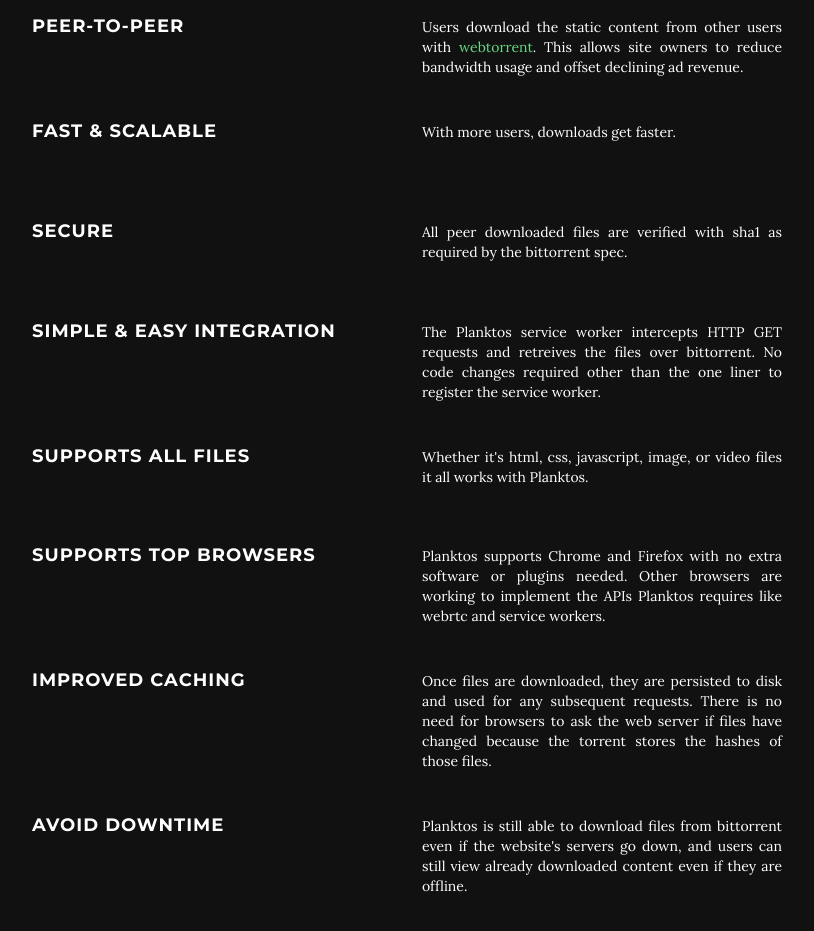
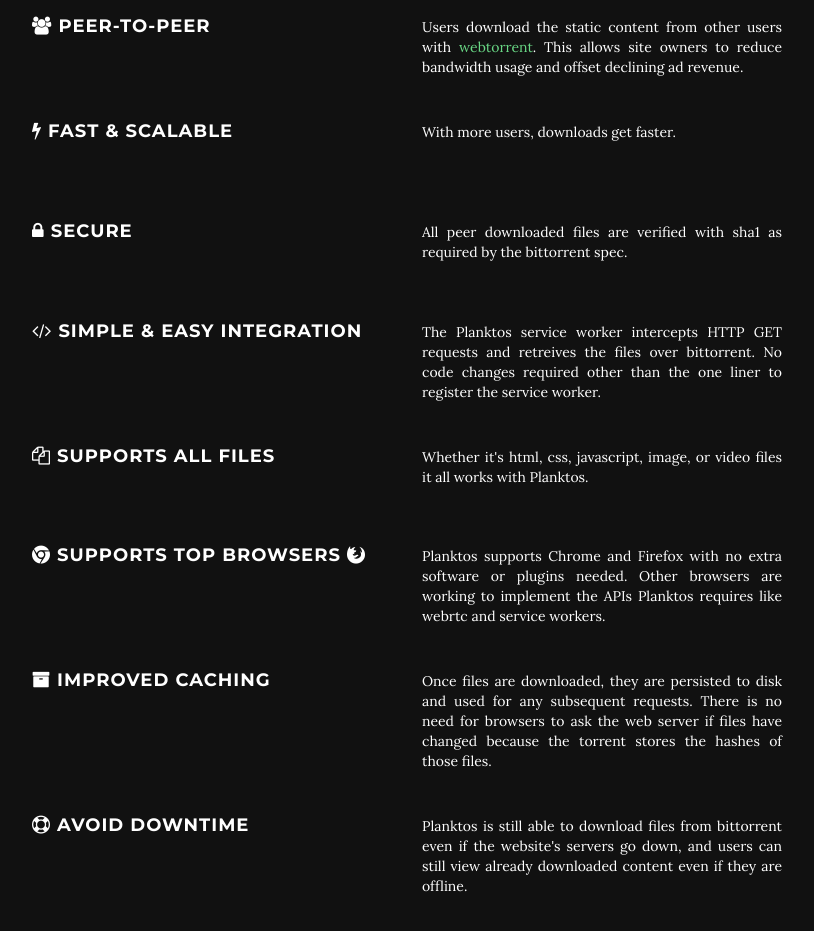
Before and after one commit to xuset/planktos, a plain HTML site: page index.html in a window 1280 px wide. Shown: the part 1100-2031 px from the top of the page, without its empty margins (233-1047 px from the left). Drawn offline with nearby package versions, Linux system fonts and the light colour scheme.

Commit message:
Adding icons to about list

```diff
--- a/index.html
+++ b/index.html
@@ -90,7 +90,10 @@
 
         <div class="row" style="padding-bottom: 45px">
             <div class="col-md-4 col-md-offset-2">
-                <h4>peer-to-peer</h4>
+                <h4>
+                    <i class="fa fa-users" aria-hidden="true"></i>
+                    peer-to-peer
+                </h4>
             </div>
             <div class="col-md-4 text-justify">
               Users download the static content from other users with <a target="_blank" href="https://webtorrent.io/">webtorrent</a>. This allows site owners to reduce bandwidth usage and offset declining ad revenue.
@@ -98,7 +101,10 @@
         </div>
         <div class="row" style="padding-bottom: 45px">
             <div class="col-md-4 col-md-offset-2">
-                <h4>Fast &amp; Scalable</h4>
+                <h4>
+                    <i class="fa fa-bolt" aria-hidden="true"></i>
+                    Fast &amp; Scalable
+                </h4>
             </div>
             <div class="col-md-4 text-justify">
               With more users, downloads get faster.
@@ -106,7 +112,10 @@
         </div>
         <div class="row" style="padding-bottom: 45px">
             <div class="col-md-4 col-md-offset-2">
-                <h4>Secure</h4>
+                <h4>
+                    <i class="fa fa-lock" aria-hidden="true"></i>
+                    Secure
+                </h4>
             </div>
             <div class="col-md-4 text-justify">
               All peer downloaded files are verified with sha1 as required by the bittorrent spec.
@@ -114,7 +123,10 @@
         </div>
         <div class="row" style="padding-bottom: 45px">
             <div class="col-md-4 col-md-offset-2">
-                <h4>Simple &amp; Easy Integration</h4>
+                <h4>
+                    <i class="fa fa-code" aria-hidden="true"></i>
+                    Simple &amp; Easy Integration
+                </h4>
             </div>
             <div class="col-md-4 text-justify">
               The Planktos service worker intercepts HTTP GET requests and retreives the files over bittorrent. No code changes required other than the one liner to register the service worker.
@@ -122,7 +134,10 @@
         </div>
         <div class="row" style="padding-bottom: 45px">
             <div class="col-md-4 col-md-offset-2">
-                <h4>Supports all files</h4>
+                <h4>
+                    <i class="fa fa-files-o" aria-hidden="true"></i>
+                    Supports all files
+                </h4>
             </div>
             <div class="col-md-4 text-justify">
               Whether it's html, css, javascript, image, or video files it all works with Planktos.
@@ -130,7 +145,11 @@
         </div>
         <div class="row" style="padding-bottom: 45px">
             <div class="col-md-4 col-md-offset-2">
-                <h4>Supports top browsers</h4>
+                <h4>
+                    <i class="fa fa-chrome" aria-hidden="true"></i>
+                    Supports top browsers
+                    <i class="fa fa-firefox" aria-hidden="true"></i>
+                </h4>
             </div>
             <div class="col-md-4 text-justify">
               Planktos supports Chrome and Firefox with no extra software or plugins needed. Other browsers are working to implement the APIs Planktos requires like webrtc and service workers.
@@ -138,7 +157,10 @@
         </div>
         <div class="row" style="padding-bottom: 45px">
             <div class="col-md-4 col-md-offset-2">
-                <h4>Improved Caching</h4>
+                <h4>
+                    <i class="fa fa-archive" aria-hidden="true"></i>
+                    Improved Caching
+                </h4>
             </div>
             <div class="col-md-4 text-justify">
                 Once files are downloaded, they are persisted to disk and used for any subsequent requests. There is no need for browsers to ask the web server if files have changed because the torrent stores the hashes of those files.
@@ -146,7 +168,10 @@
         </div>
         <div class="row" style="padding-bottom: 45px">
             <div class="col-md-4 col-md-offset-2">
-                <h4>Avoid downtime</h4>
+                <h4>
+                    <i class="fa fa-life-ring" aria-hidden="true"></i>
+                    Avoid downtime
+                </h4>
             </div>
             <div class="col-lg-4 text-justify">
                 Planktos is still able to download files from bittorrent even if the website's servers go down, and users can still view already downloaded content even if they are offline.
```
